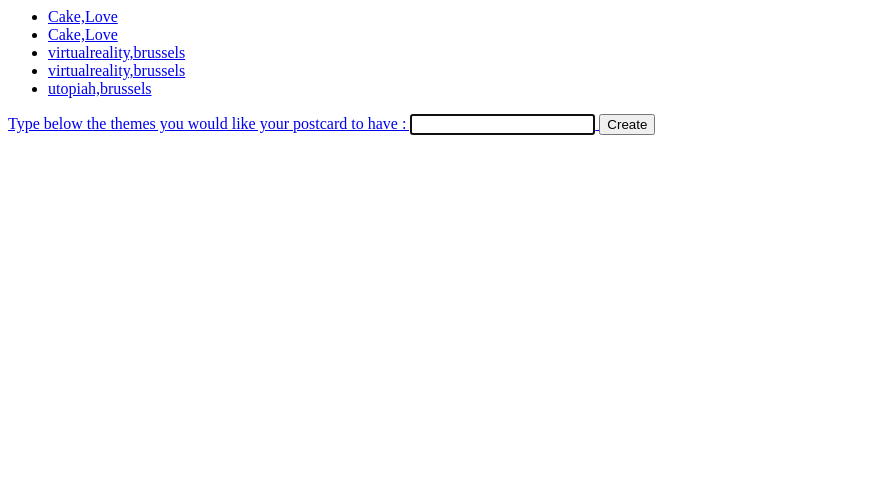
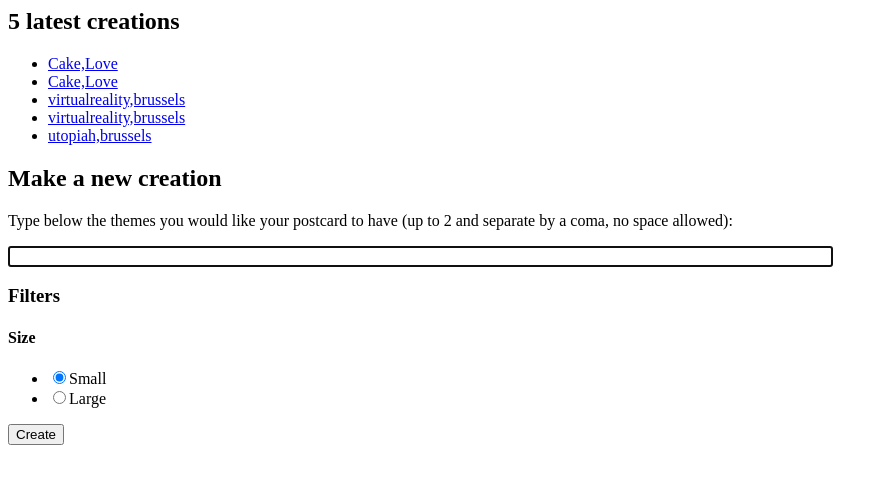
Before and after one commit to Utopiah/CC2015Goal3WebInterface, a Django app: page /monthlyinterface/ in a window 1280 px wide. Shown: the top 484 px of the page, without its empty margins (0-888 px from the left). Run offline with Django 3.2, Linux system fonts and the light colour scheme; data comes from the database, SQL or seed files in the repository; both versions use the stored data as it was after the commit.

Commit message:
Add (pre) filter size as generation parameter (still no post filter)

```diff
--- a/mysite/monthlyinterface/models.py
+++ b/mysite/monthlyinterface/models.py
@@ -39,10 +39,10 @@ class Creation(models.Model):
     def fork(self):
         themes = str.split(self.desired_theme,",")
         return blendNewImagesFromThemes(themes, parent_id=self.id)
-    def generate(requested_themes):
+    def generate(requested_themes, requested_size):
         themes = str.split(requested_themes,",")
         cleaned_themes = [t.strip() for t in themes if t.strip()]
-        return blendNewImagesFromThemes(cleaned_themes)
+        return blendNewImagesFromThemes(cleaned_themes, imageSize=int (requested_size))
 
 # ## Optional
 # 1. use generators TODO
--- a/mysite/monthlyinterface/templates/monthlyinterface/index.html
+++ b/mysite/monthlyinterface/templates/monthlyinterface/index.html
@@ -1,7 +1,8 @@
+<h2>5 latest creations</h2>
 {% if latest_creation_list %}
 	<ul>
 	{% for creation in latest_creation_list %}
-		<li><a href="/monthlyinterface/{{ creation.id }}">{{ creation }}</li>
+		<li><a href="/monthlyinterface/{{ creation.id }}">{{ creation }}</a></li>
 	{% endfor %}
 	</ul>
 {% else %}
--- a/mysite/monthlyinterface/templates/monthlyinterface/requestnewcreation.html
+++ b/mysite/monthlyinterface/templates/monthlyinterface/requestnewcreation.html
@@ -1,6 +1,13 @@
+<h2>Make a new creation</h2>
 <form action="{% url 'requestednewcreation' %}" method="post">
 {% csrf_token %}
-Type below the themes you would like your postcard to have :
-<input type="text" class="form-control" name="themes" required autofocus>
+<p>Type below the themes you would like your postcard to have (up to 2 and separate by a coma, no space allowed): </p>
+<input type="text" class="form-control" name="themes" size="100" required autofocus>
+<h3>Filters</h3>
+<h4>Size</h4>
+<ul>
+	<li><input type='radio' name='size' value="50" checked="checked">Small</li>
+	<li><input type='radio' name='size' value="200">Large</li>
+</ul>
 <input type="submit" value="Create" />
 </form>
--- a/mysite/monthlyinterface/views.py
+++ b/mysite/monthlyinterface/views.py
@@ -31,7 +31,8 @@ def requestnewcreation(request):
 
 def requestednewcreation(request):
     themes = request.POST['themes'];
-    newcreationid = Creation.generate(requested_themes=themes)
+    size = request.POST['size'];
+    newcreationid = Creation.generate(requested_themes=themes, requested_size=size)
     return redirect('detail', newcreationid)
 
 def fork(request, creation_id):
```
Also changed, not shown: mysite/db.sqlite3, 1 other file.
